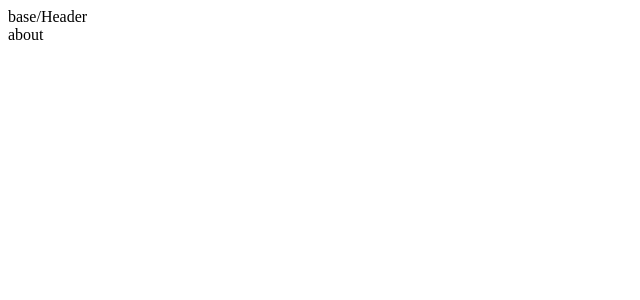
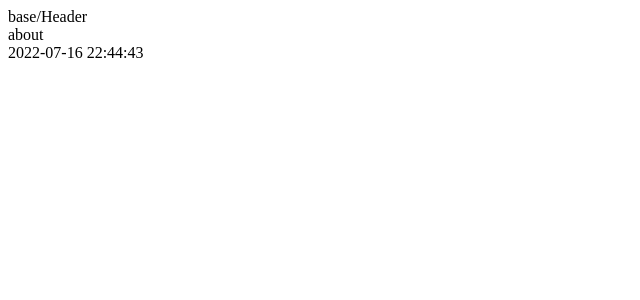
Before and after one commit to takayuki-s/nuxt-test, a Nuxt app: page /about in a window 1280 px wide. Shown: the top 300 px of the page, without its empty margins (0-640 px from the left). Built offline with nearby package versions, Linux system fonts and the light colour scheme.

Commit message:
pluginsの使用（dayjs）

```diff
--- a/nuxt.config.js
+++ b/nuxt.config.js
@@ -25,7 +25,7 @@ export default {
   css: [],
 
   // Plugins to run before rendering page: https://go.nuxtjs.dev/config-plugins
-  plugins: [],
+  plugins: ['@/plugins/dayjs'],
 
   // Auto import components: https://go.nuxtjs.dev/config-components
   components: true,
--- a/pages/about.vue
+++ b/pages/about.vue
@@ -1,8 +1,19 @@
 <template>
   <div>
-    about
+    about<br>
+    {{ now }}
   </div>
 </template>
 
 <script>
+export default {
+  data() {
+    return {
+      now: null
+    }
+  },
+  mounted() {
+    this.now = this.$dayjs().format('YYYY-MM-DD HH:mm:ss')
+  }
+}
 </script>
--- /dev/null
+++ b/plugins/dayjs.js
@@ -0,0 +1,8 @@
+import 'dayjs/locale/ja'
+import dayjs from 'dayjs'
+
+dayjs.locale('ja')
+
+export default ({ app }, inject) => {
+  inject('dayjs', (string) => dayjs(string))
+}
```
